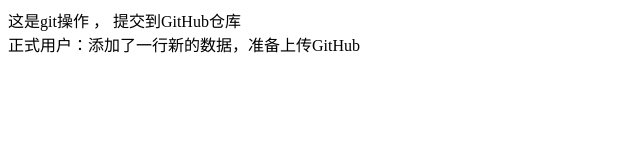
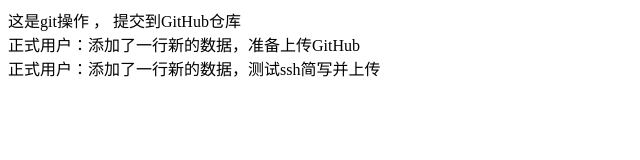
Before and after one commit to MysqlPython/WebTest01, a plain HTML site: page index.html in a window 1280 px wide. Shown: the whole page, without its empty margins (0-640 px from the left). Drawn offline with Linux system fonts and the light colour scheme.

Commit message:
简写ssh测试提交

```diff
--- a/index.html
+++ b/index.html
@@ -7,5 +7,6 @@
 <body>
 	<div>这是git操作 ， 提交到GitHub仓库</div>
 	<div>正式用户：添加了一行新的数据，准备上传GitHub</div>
+	<div>正式用户：添加了一行新的数据，测试ssh简写并上传</div>
 </body>
 </html>
```
Also changed, not shown: 1 other file.
